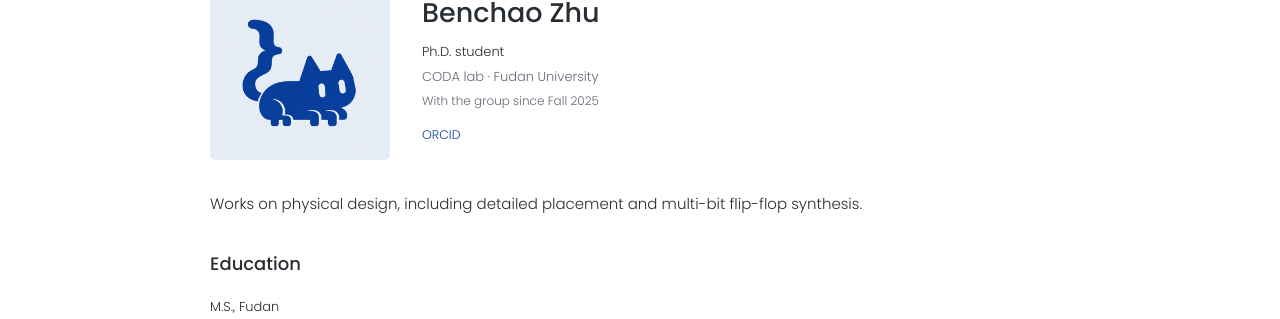
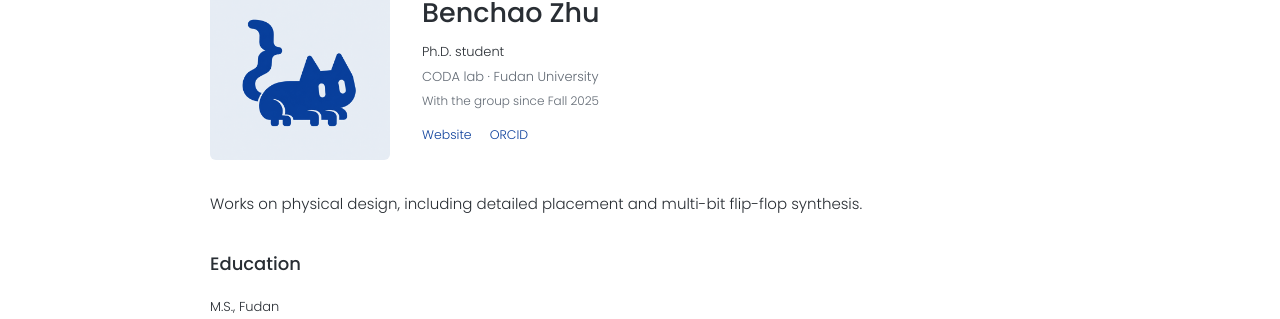
Before and after one commit to krzhu/krzhu.github.io, a Jekyll site: the page built from _people/benchao-zhu.md, in a window 1280 px wide. Shown: the part 231-550 px from the top of the page. Built offline with Jekyll 4.4.1, drawn with Linux system fonts in a browser that asks for light colours.

Commit message:
Add Benchao Zhu personal website link

```diff
--- a/_data/people.json
+++ b/_data/people.json
@@ -323,6 +323,10 @@
     "photo": "/images/people/coda-cat.png",
     "photo_is_placeholder": true,
     "links": [
+      {
+        "label": "Website",
+        "url": "https://benchao-zhu.github.io/"
+      },
       {
         "label": "ORCID",
         "url": "https://orcid.org/0009-0005-6598-3938"
```
